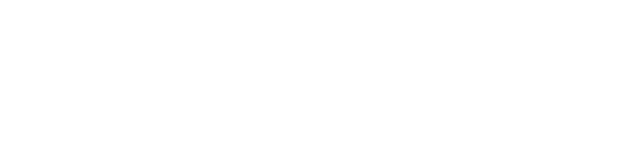
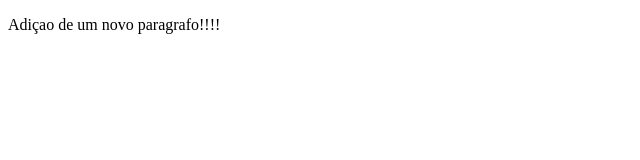
Before and after one commit to brunoalvesrocha/meu-site, a plain HTML site: page index.html in a window 1280 px wide. Shown: the whole page, without its empty margins (0-640 px from the left). Drawn offline with Linux system fonts and the light colour scheme.

Commit message:
Inserido novo paragrafo

```diff
--- a/index.html
+++ b/index.html
@@ -1,9 +1,9 @@
 <!DOCTYPE html>
 <html>
 <head>
-	<title>Alteração do Git</title>
+	<title>Alterando esse titulo</title>
 </head>
 <body>
-
+	<p>Adiçao de um novo paragrafo!!!!</p>
 </body>
 </html>
```
